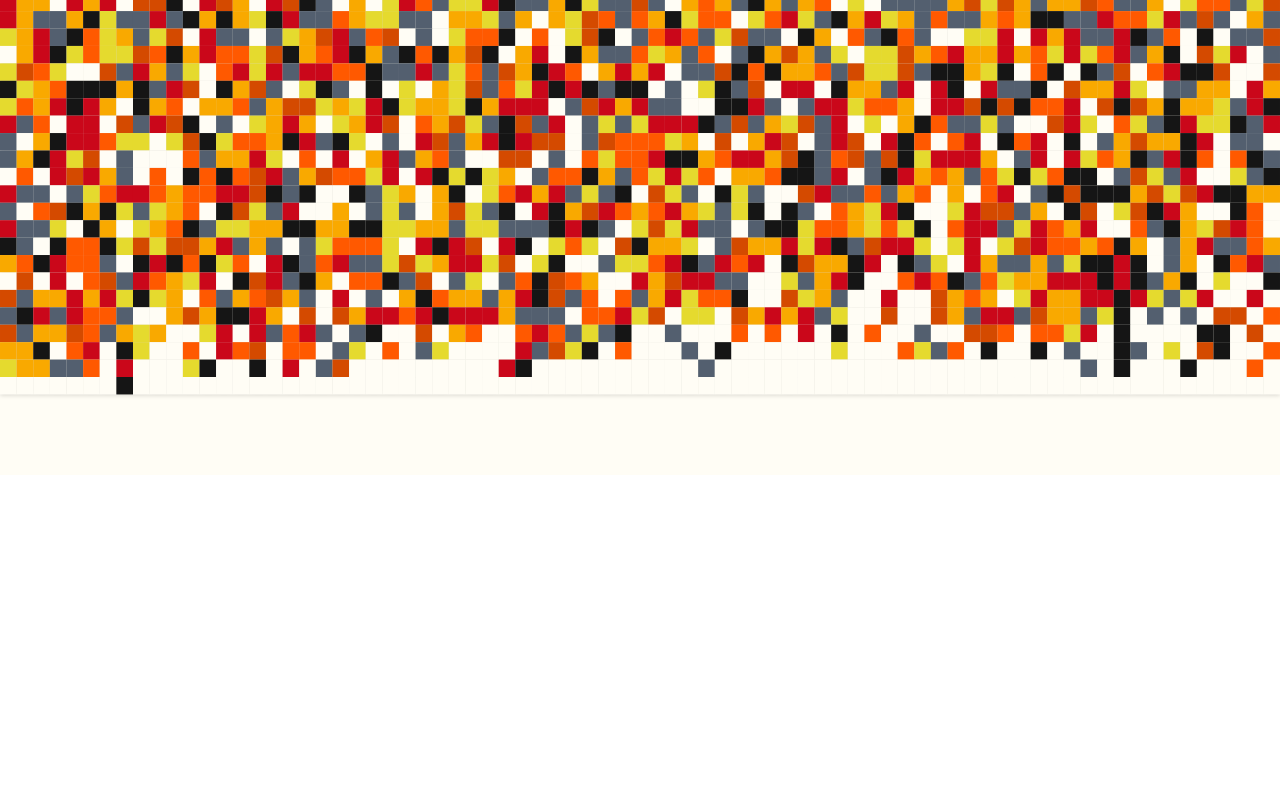
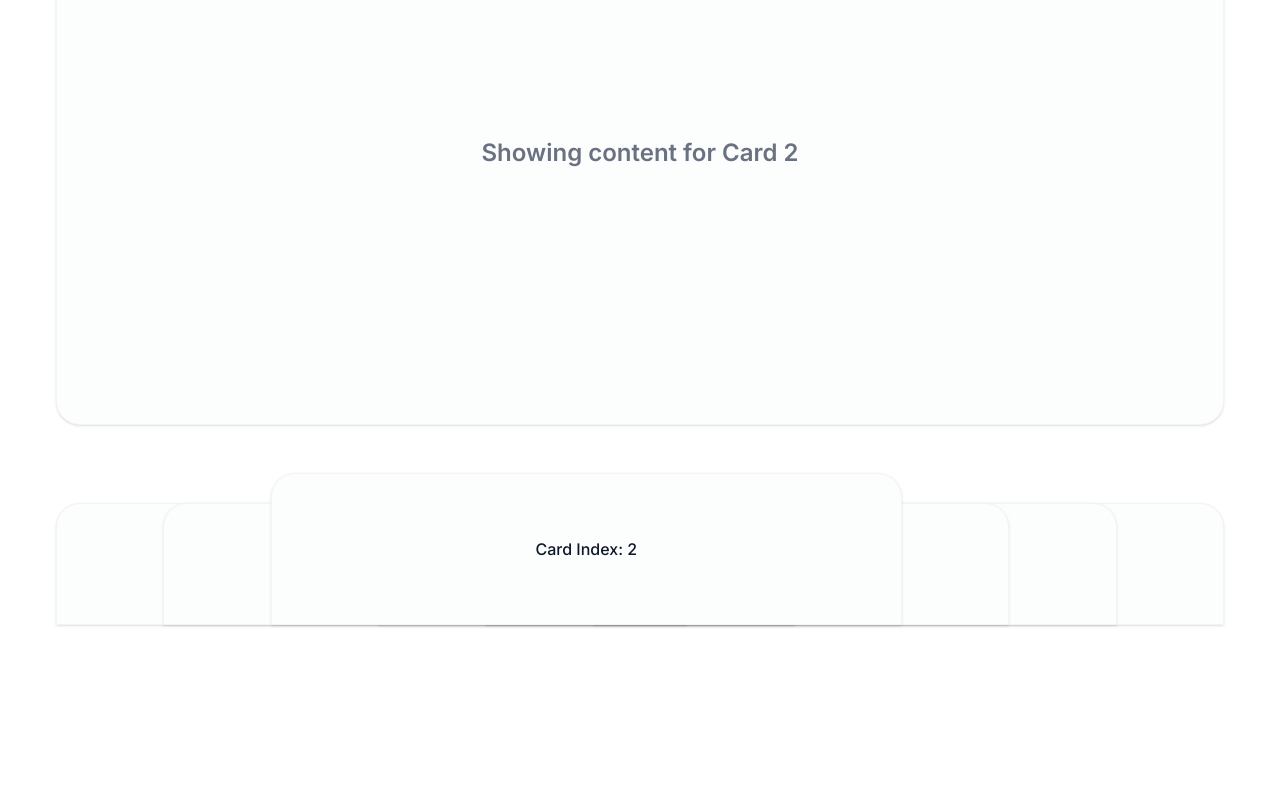
Before and after one commit to omgsumbody/port, a Next.js app: page / in a window 1280 px wide. Shown: the part 800-1600 px from the top of the page. Before the commit the page ends 1275 px from the top, so only its background shows below. Built offline with nearby package versions, Linux system fonts and the light colour scheme.

Commit message:
Update MainBodyShowcase.tsx
Added auto-playing carousel to MainBodyShowcase

```diff
--- a/src/components/MainBodyShowcase.tsx
+++ b/src/components/MainBodyShowcase.tsx
@@ -1,7 +1,72 @@
+"use client";
+
+import { useState, useEffect } from "react";
+// Preparing for future integration:
+// import { motion, AnimatePresence } from "framer-motion";
+
 export default function MainBodyShowcase() {
+    const [activeCard, setActiveCard] = useState(0);
+    const [isPaused, setIsPaused] = useState(false);
+
+    // Auto-playing carousel logic
+    useEffect(() => {
+        if (isPaused) return;
+
+        const interval = setInterval(() => {
+            setActiveCard((prev) => (prev + 1) % 6);
+        }, 2000);
+
+        return () => clearInterval(interval);
+    }, [isPaused]);
+
     return (
-        <div>
-            {/* Main Body Showcase goes here */}
-        </div>
+        <main className="flex flex-col items-center gap-12 w-full pt-16 pb-32">
+            {/*
+        Center Card
+        - Future: Will become a <motion.div> for layout expansion
+        - Future: Will house the complex Case Study graphic and 2x2 grid
+      */}
+            <div
+                onMouseEnter={() => setIsPaused(true)}
+                onMouseLeave={() => setIsPaused(false)}
+                className="bg-[#FCFDFD] border border-gray-100 rounded-[24px] shadow-sm overflow-hidden relative flex flex-col items-center justify-center transition-all duration-300 w-full max-w-[1484px] h-[544px]"
+            >
+                <span className="text-2xl font-semibold text-gray-500">
+                    Showing content for Card {activeCard}
+                </span>
+            </div>
+
+            {/*
+        Bottom Cards (The Carousel)
+        - Future: Will be horizontally stacked with <motion.div> and paper-crease styling
+      */}
+            <div className="flex flex-row items-end justify-center w-full relative h-[152px]">
+                {[0, 1, 2, 3, 4, 5].map((index) => {
+                    const isActive = index === activeCard;
+                    return (
+                        <div
+                            key={index}
+                            onMouseEnter={() => {
+                                setActiveCard(index);
+                                setIsPaused(true);
+                            }}
+                            onMouseLeave={() => setIsPaused(false)}
+                            className={`bg-[#FCFDFD] border border-gray-100 rounded-t-[24px] rounded-b-none transition-all duration-300 ease-in-out cursor-pointer flex items-center justify-center shadow-sm relative ${isActive ? "z-10" : "z-0"
+                                }`}
+                            style={{
+                                width: "684px",
+                                height: isActive ? "152px" : "122px",
+                                marginLeft: index === 0 ? "0px" : "-524px", // Overlapping stack horizontally
+                                zIndex: isActive ? 10 : 10 - Math.abs(activeCard - index),
+                            }}
+                        >
+                            <span className={`font-medium ${isActive ? 'text-gray-900' : 'text-gray-400'}`}>
+                                Card Index: {index}
+                            </span>
+                        </div>
+                    );
+                })}
+            </div>
+        </main>
     );
 }
```
